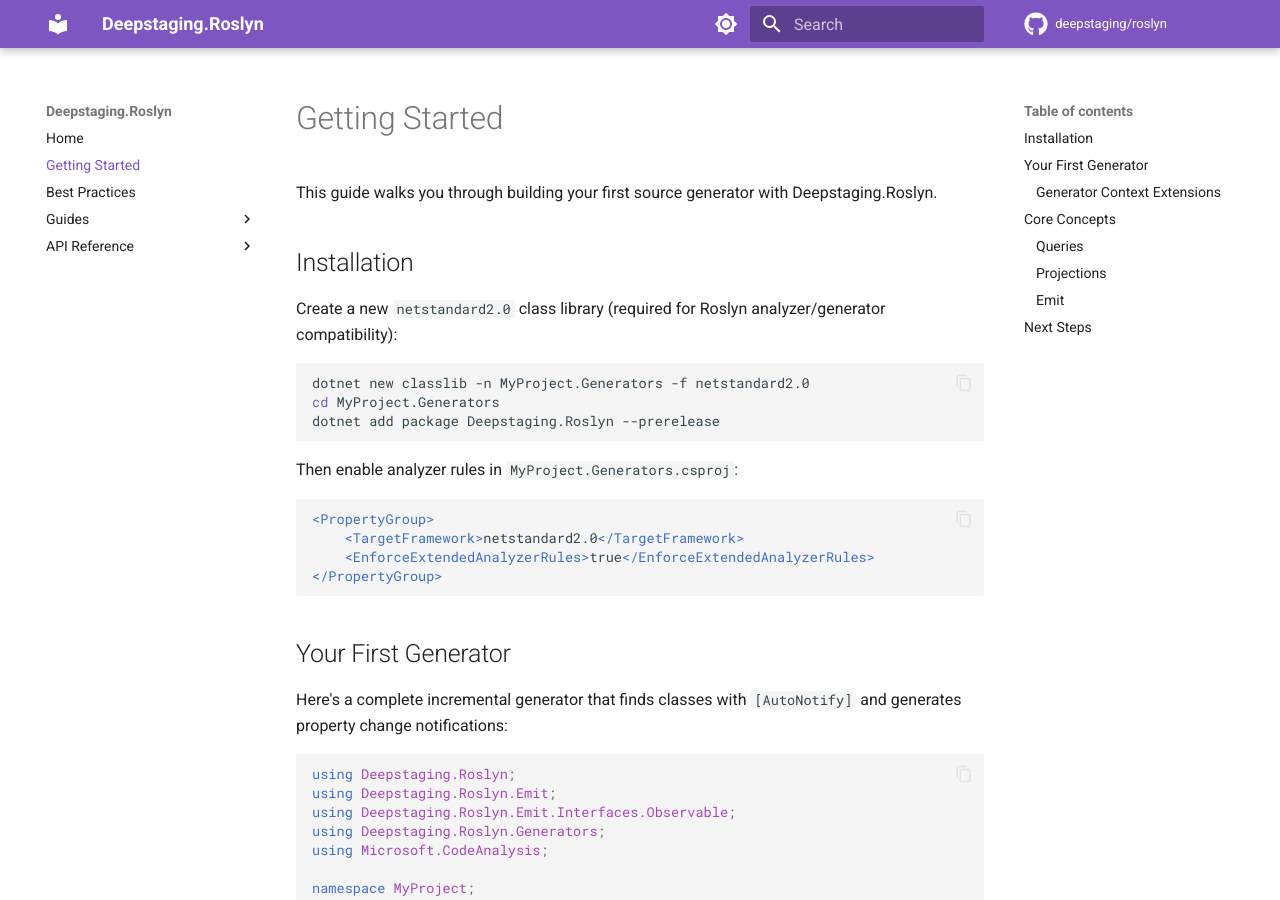
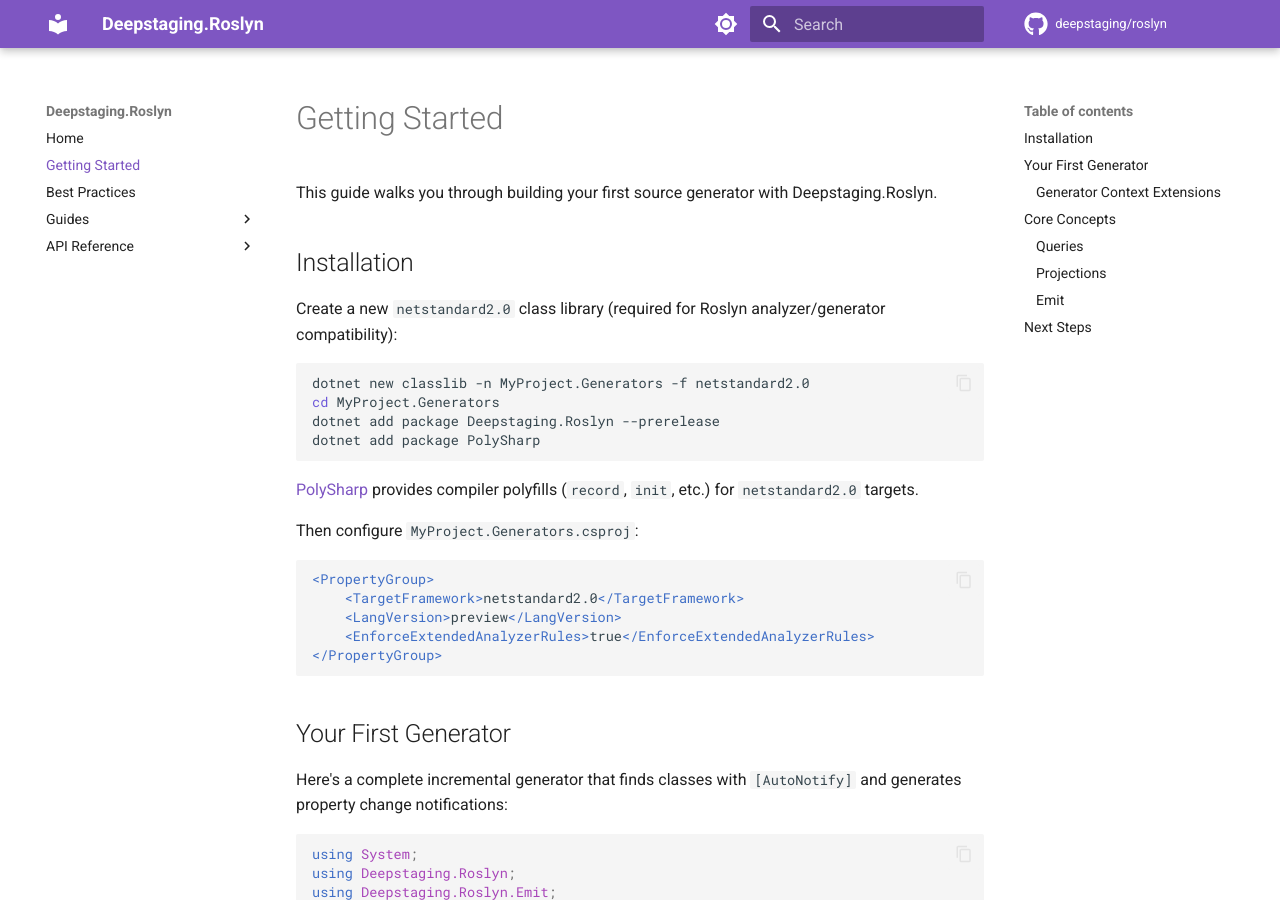
Before and after one commit to deepstaging/roslyn, an MkDocs documentation site: the page built from docs/getting-started.md, in a window 1280 px wide and 900 px high. Built offline with MkDocs 1.6.1 and Material for MkDocs 9.7.7, drawn with Linux system fonts in a browser that asks for light colours; comment, search, counter and statistics services are not loaded.

Commit message:
Fix getting-started guide to compile out of the box
Add PolySharp package (required for record/init on netstandard2.0),
LangVersion preview (required for extension syntax), and missing
using System directive in the generator code sample.

Verified end-to-end: dotnet new classlib → dotnet add packages →
paste code → dotnet build succeeds with Deepstaging.Roslyn 1.0.0-dev.200.

Co-authored-by: Copilot <223556219+Copilot@users.noreply.github.com>

````diff
--- a/docs/getting-started.md
+++ b/docs/getting-started.md
@@ -10,13 +10,17 @@ Create a new `netstandard2.0` class library (required for Roslyn analyzer/genera
 dotnet new classlib -n MyProject.Generators -f netstandard2.0
 cd MyProject.Generators
 dotnet add package Deepstaging.Roslyn --prerelease
+dotnet add package PolySharp
 ```
 
-Then enable analyzer rules in `MyProject.Generators.csproj`:
+[PolySharp](https://github.com/Sergio0694/PolySharp) provides compiler polyfills (`record`, `init`, etc.) for `netstandard2.0` targets.
+
+Then configure `MyProject.Generators.csproj`:
 
 ```xml
 <PropertyGroup>
     <TargetFramework>netstandard2.0</TargetFramework>
+    <LangVersion>preview</LangVersion>
     <EnforceExtendedAnalyzerRules>true</EnforceExtendedAnalyzerRules>
 </PropertyGroup>
 ```
@@ -26,6 +30,7 @@ Then enable analyzer rules in `MyProject.Generators.csproj`:
 Here's a complete incremental generator that finds classes with `[AutoNotify]` and generates property change notifications:
 
 ```csharp
+using System;
 using Deepstaging.Roslyn;
 using Deepstaging.Roslyn.Emit;
 using Deepstaging.Roslyn.Emit.Interfaces.Observable;
````
